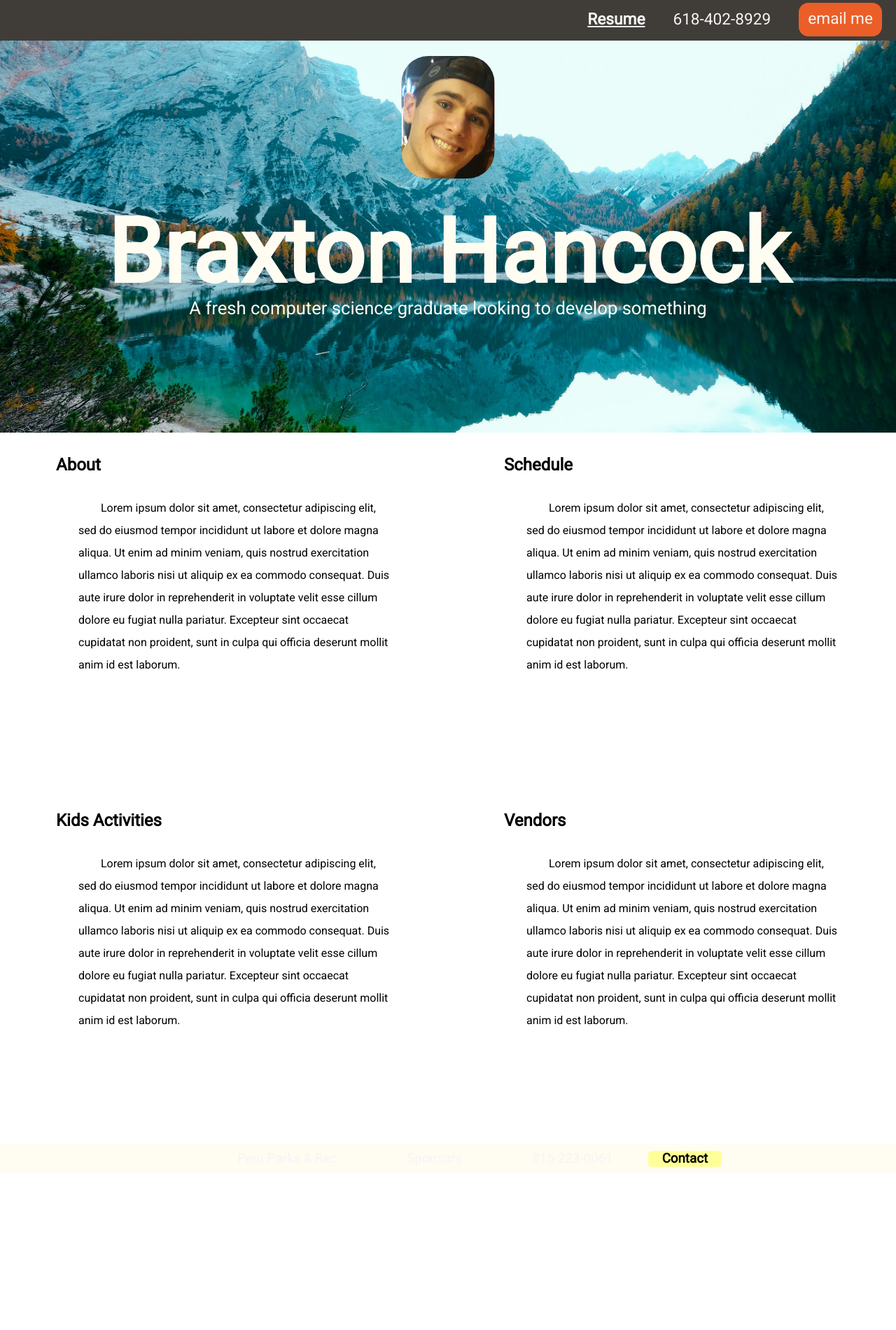
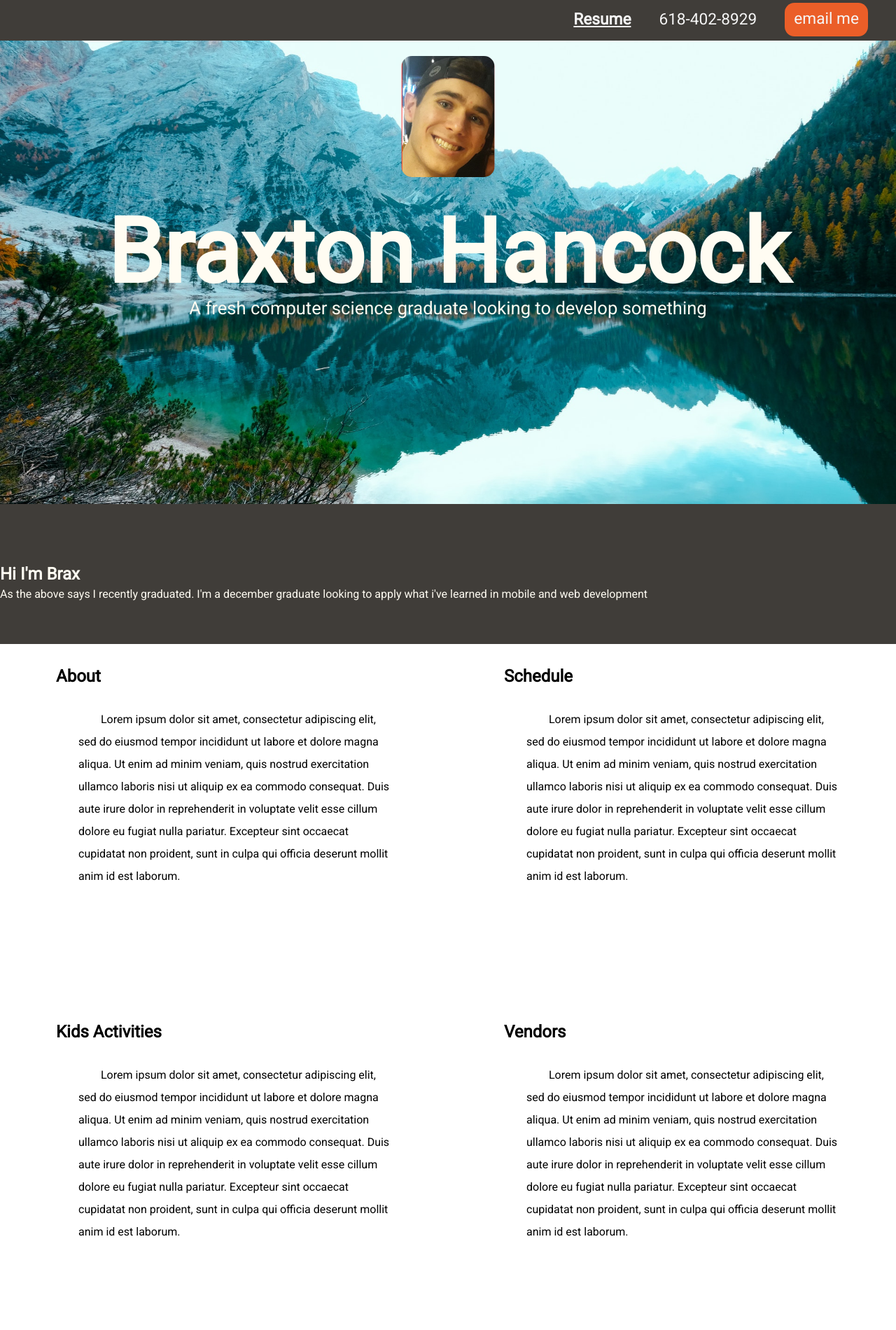
Before and after one commit to Braxtron3000/Braxtron3000.github.io, a Gatsby site: page / in a window 1280 px wide. Shown: the top 1900 px of the page at 70% size. Before the commit the page ends 1676 px from the top, so only its background shows below. Built offline with nearby package versions, Linux system fonts and the light colour scheme; Gatsby itself is replaced by a stand-in of ours.

Commit message:
override pull

```diff
--- a/src/components/banner.module.css
+++ b/src/components/banner.module.css
@@ -9,7 +9,7 @@
     display: block;
     align-items: center;
     margin:0px;
-    height: 35em;
+    height: 45em;
     width: 100%;
     background: url("../images/beautifulScenery.jpg") no-repeat center;
     background-size: cover;
@@ -43,11 +43,11 @@
     /* src: url("../images/beautifulScenery.jpg"); */
     background: url("../images/profileIcon.jpg") no-repeat center;
     background-size: contain;
-    height: 175px;
+    height: 173px;
+    background-color: red;
     width: 133px;
-    background-color: red;
     top: 10%;
-    border-radius: 38px;
+    border-radius: 15px;
     -ms-transform: translateX(-50%);
     transform: translateX(-50%);
     left: 50%;
--- a/src/components/layout.css
+++ b/src/components/layout.css
@@ -15,25 +15,6 @@ body{
 }
 
 
-#nav{
-    background-color: var(--white);
-    position: sticky;
-    top: 0;
-    display: flex;
-    flex-direction: row;
-    justify-content: center;
-    text-align: center;
-    margin: 0;
-    /*font-size: 2vw;*/
-    font-size: 1.3em;
-}
-#nav li{
-    display: inline;
-    margin:0 1em 0 1em;
-    color: white;
-    padding-top: .5em;
-    padding-bottom: .5em;
-}
 
 
 
@@ -48,7 +29,7 @@ body{
 
 /*footer stuff*/
 footer ul{
-    background-color: var(--white);
+    background-color: var(--lightBlue);
     margin:0;
     text-align: center;
 }
@@ -77,10 +58,10 @@ footer h3{
 /*direct child of the ul*/
 footer ul > a{
     display: inline;
-    background-color: #ff9;
-    color: black;
+    background-color: var(--white);
+    color: var(--lightBlue);
     padding:2px 20px 2px 20px;
-    border-radius: 5px;
+    border-radius: 15px;
     border:none;
 }
 @media screen and (max-width:400px) {
@@ -91,27 +72,30 @@ footer ul > a{
 
 footer ul > a:hover{
     animation-name: btnHover;
-    animation-duration: 1s;
+    animation-duration: .8s;
     animation-fill-mode: forwards;
 }
 
 @keyframes btnHover{
     from{
-        background-color: #ff9;
-        color:black;
+        background-color: var(--white);
+        color:var(--lightBlue);
     }
 
     to{
-        background-color: gold;
-        color:black;
+        background-color: var(--orange);
+        color:var(--white);
     }
 }
 
 
 /* taskbar */
 #taskbar{
+    position: fixed;
     margin:0;
     height: 58px;
+    width: 100%;
+    z-index: 1;
     display: block;
     background-color: var(--darkGrey);
 }
@@ -138,8 +122,25 @@ footer ul > a:hover{
     top: 3.5px;
     /* the different top & bottom padding center it because there's a content padding above the text idk how to adjust */
     padding: 9px 13px 12px 13px;
-    margin-right: 20px;
+    margin-right: 80px;
     border-radius: 14px;
 }
 
 /* Scrollbar */
+
+
+/* about section */
+.about{
+    background-color: var(--darkGrey);
+    height: 200px;
+    margin: 0;
+}
+
+.about *{
+    color: var(--white);
+    margin: 0;
+    position: relative;
+    top: 50%;
+    -ms-transform: translateY(-50%);
+    transform: translateY(-50%);
+}
--- a/src/pages/index.js
+++ b/src/pages/index.js
@@ -36,8 +36,13 @@ const IndexPage = () => (
       url="../images/festival.jpeg"
     />
 
-
-
+    {/* About */}
+    <section>
+      <div class='about'>
+        <h1>Hi I'm Brax</h1>
+        <p>As the above says I recently graduated. I'm a december graduate looking to apply what i've learned in mobile and web development</p>
+      </div>
+      </section>
 
 
     <main>
```
Also changed, not shown: src/components/about.js (added, +16 -0 lines), src/components/about.module.css (added).
